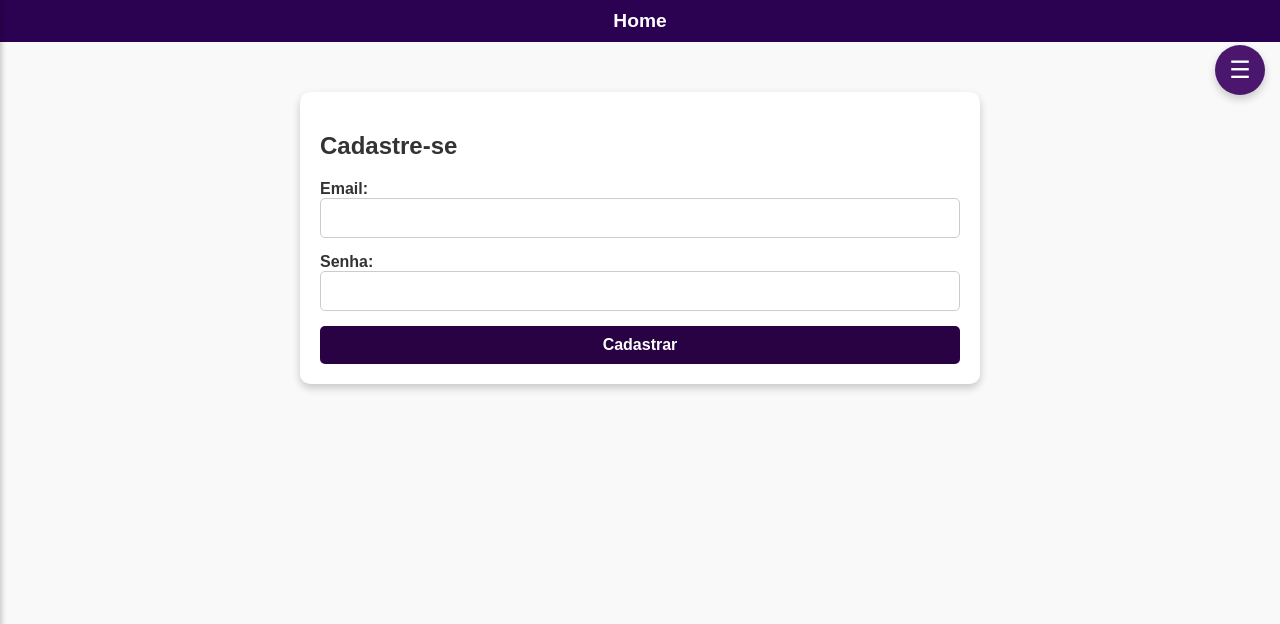
After one commit to GsRms/A3-Sistema-de-Estoque, a Flask app: page /cadastro in a window 1280 px wide. The commit adds this page. Shown: the top 624 px of the page. Run offline with Flask 3, Linux system fonts and the light colour scheme.

Commit message:
add cadastro de usuarios

```diff
--- a/A3/app.py
+++ b/A3/app.py
@@ -1,9 +1,10 @@
 from flask import Flask, render_template, request, redirect, url_for, flash, session
 import mysql.connector
 from functools import wraps
+from werkzeug.security import generate_password_hash, check_password_hash
 
 app = Flask(__name__)
-app.secret_key = 'hjsdbasbdasdsadkjlaskldsajkodnasjkdjk'
+app.secret_key = 'hjsewffdbasbdasewrewdsadkjlaskldsajkodnasjkdjk'
 db_config = {
     'host': 'localhost',
     'user': 'root',
@@ -19,6 +20,12 @@ def create_connection():
         user='root',
         password=''
     )
+
+def generate_password_hash(password):
+    return generate_password_hash(password)
+
+def check_password_hash(hashed_password, password):
+    return check_password_hash(hashed_password, password)
 
 # Decorador para proteger rotas
 def login_required(f):
@@ -55,6 +62,41 @@ def registrar_log(produto_id, quantidade, tipo):
         connection.close()
 
 
+@app.route('/cadastro', methods=['GET'])
+def cadastrar_usuario():
+    return render_template('cadastro.html')
+
+@app.route('/cadastrar', methods=['POST'])
+def cadastrar_usuario_post():
+    email = request.form.get('email')
+    senha = request.form.get('password')
+
+    connection = create_connection()
+    cursor = connection.cursor(dictionary=True)
+
+    try:
+        # Verifica se o email já está em uso
+        cursor.execute("SELECT * FROM usuarios WHERE email = %s", (email,))
+        existing_user = cursor.fetchone()
+
+        if existing_user:
+            flash("Email já está em uso. Tente outro.", "danger")
+        else:
+            # Insere o usuário na tabela sem hashing de senha
+            cursor.execute(
+                "INSERT INTO usuarios (email, senha) VALUES (%s, %s)",
+                (email, senha)
+            )
+            connection.commit()
+            flash("Usuário cadastrado com sucesso!", "success")
+        return redirect(url_for('cadastrar_usuario'))
+    except Exception as e:
+
+        flash(f"Erro ao cadastrar usuário: {e}", "danger")
+    finally:
+        cursor.close()
+        connection.close()
+
 # Página de login
 @app.route('/login', methods=['GET', 'POST'])
 def login():
@@ -71,7 +113,7 @@ def login():
 
             if user:
                 session['user_id'] = user['id']
-                session['user_name'] = user['nome']
+           #     session['user_name'] = user['nome']
                 flash("Login realizado com sucesso!", "success")
                 return render_template('index.html')
             else:
--- /dev/null
+++ b/A3/templates/cadastro.html
@@ -0,0 +1,24 @@
+{% extends "base.html" %}
+{% block content %}
+<div class="form-container">
+    <h2>Cadastre-se</h2>
+    {% with messages = get_flashed_messages(with_categories=true) %}
+        {% if messages %}
+            {% for category, message in messages %}
+                <div class="alert alert-{{ category }}">{{ message }}</div>
+            {% endfor %}
+        {% endif %}
+    {% endwith %}
+    <form method="POST" action="{{ url_for('cadastrar_usuario_post') }}">
+        <div class="form-group">
+            <label for="email">Email:</label>
+            <input type="email" id="email" name="email" required>
+        </div>
+        <div class="form-group">
+            <label for="password">Senha:</label>
+            <input type="password" id="password" name="password" required>
+        </div>
+        <button type="submit" class="btn btn-cadastrar">Cadastrar</button>
+    </form>
+</div>
+{% endblock %}
--- a/A3/templates/login.html
+++ b/A3/templates/login.html
@@ -9,6 +9,7 @@
     <input type="password" name="password" placeholder="Digite sua senha" required />
     <a href="/">Esqueci minha senha</a>
     <input type="submit" value="Acessar" class="btn" />
+    <p>Não tem uma conta? <a href="{{ url_for('cadastrar_usuario') }}">Cadastre-se agora</a>.</p>
 </form>
 
 
```
